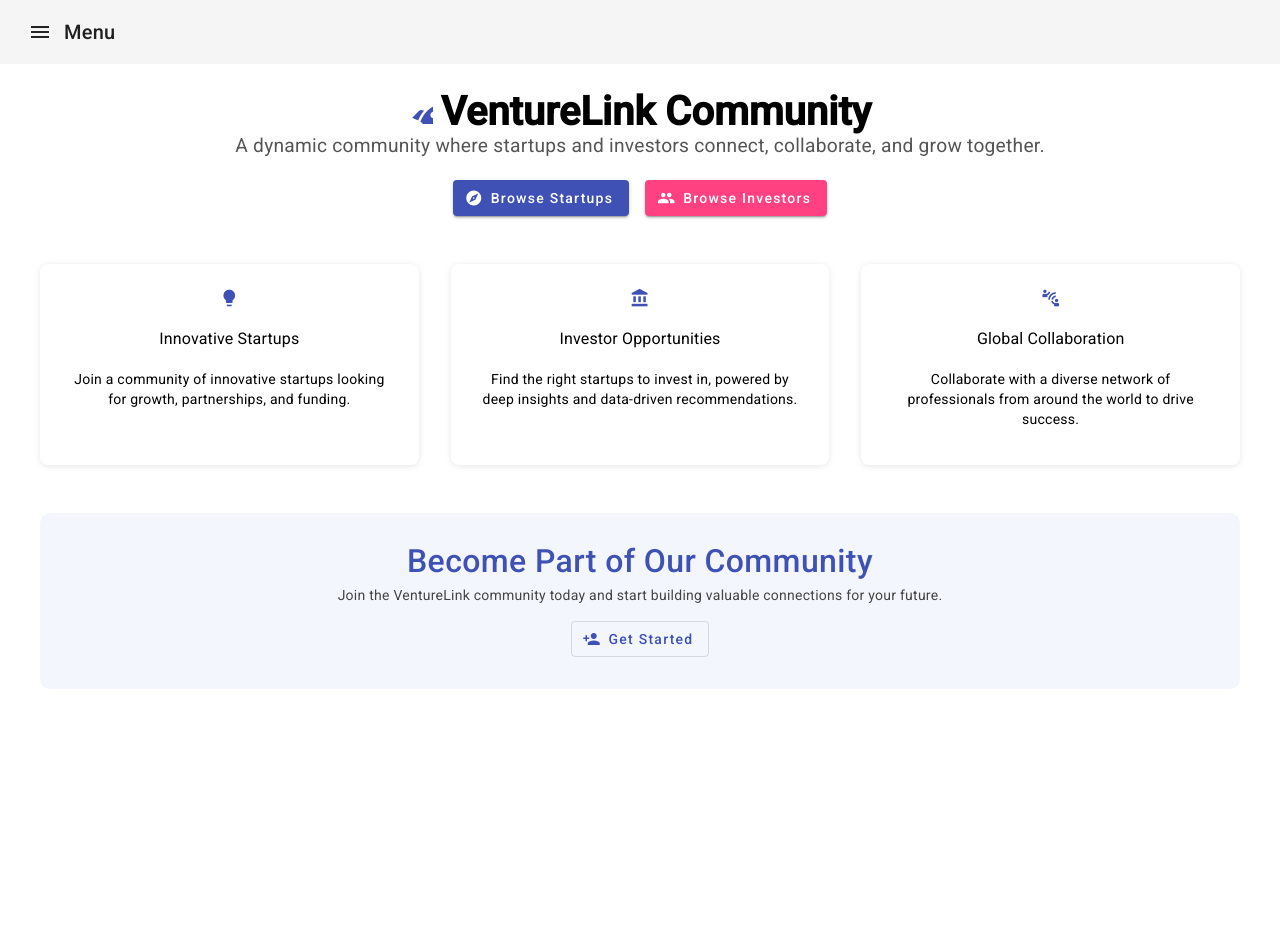
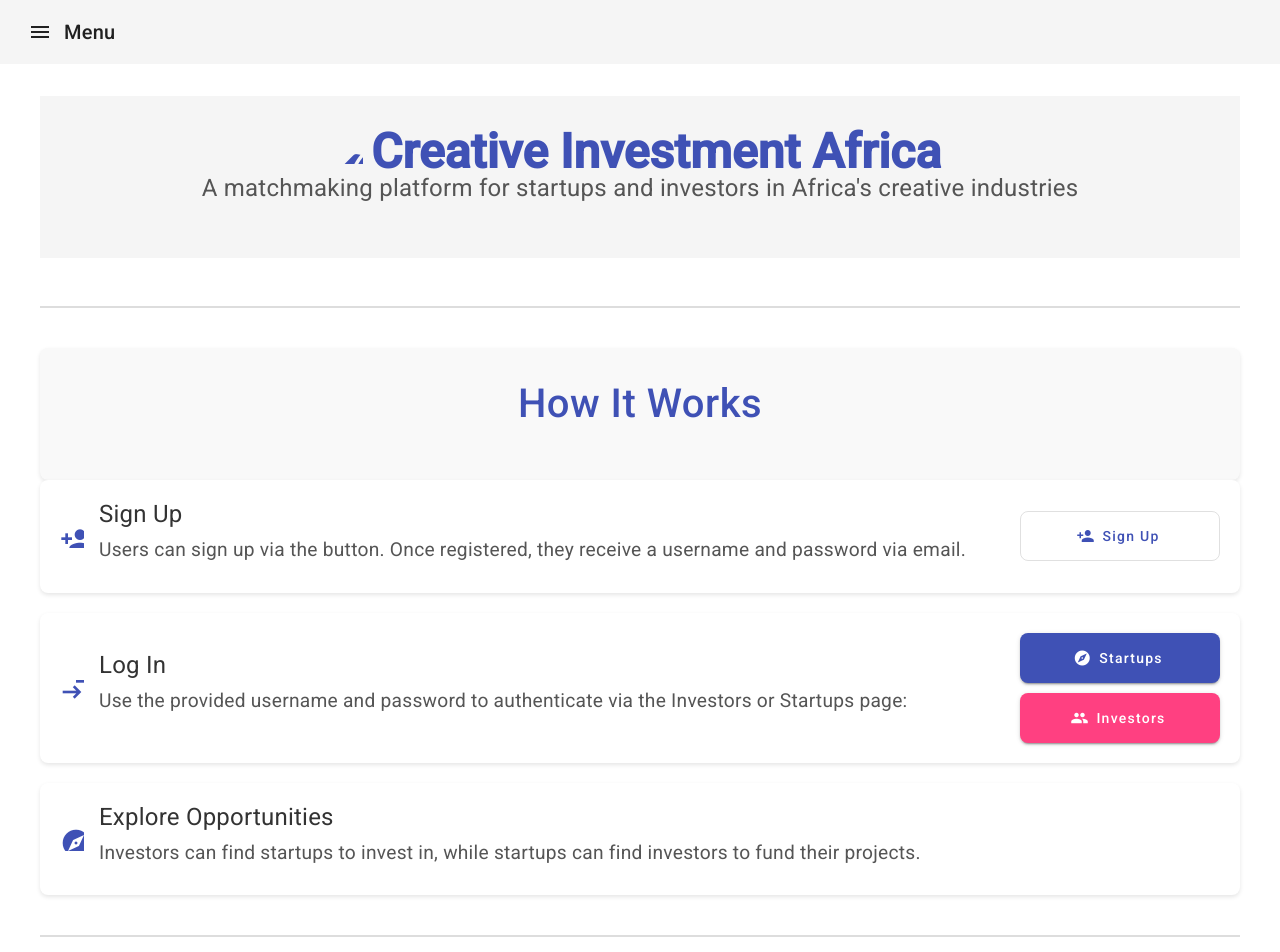
Before and after one commit to altech34503/StInv, an Angular app: page / in a window 1280 px wide. Shown: the top 952 px of the page. Before the commit the page ends 800 px from the top, so only its background shows below. Built offline with nearby package versions, Linux system fonts and the light colour scheme.

Commit message:
Homepage aesthetic changes

```diff
--- a/src/app/homepage/homepage.component.html
+++ b/src/app/homepage/homepage.component.html
@@ -1,64 +1,88 @@
 <div class="homepage-container">
   <!-- Header Section -->
-  <section class="hero">
-    <h1 class="headline">
-      <mat-icon class="icon-large">rocket_launch</mat-icon>
-      VentureLink Community
+  <section class="hero" style="background-color: #f5f5f5; padding: 40px 20px; text-align: center;">
+    <h1 class="headline" style="font-size: 3rem; color: #3f51b5; margin-bottom: 10px;">
+      <mat-icon class="icon-large" style="font-size: 3.5rem; vertical-align: middle;">rocket_launch</mat-icon>
+      Creative Investment Africa
     </h1>
-    <p class="subtitle">
-      A dynamic community where startups and investors connect, collaborate, and
-      grow together.
+    <p class="subtitle" style="font-size: 1.5rem; color: #555; margin-bottom: 20px;">
+      A matchmaking platform for startups and investors in Africa's creative industries
     </p>
-    <div class="hero-buttons">
-      <button mat-raised-button color="primary" routerLink="/startup">
-        <mat-icon>explore</mat-icon>
-        Browse Startups
-      </button>
-      <button mat-raised-button color="accent" routerLink="/investor">
-        <mat-icon>group</mat-icon>
-        Browse Investors
+  </section>
+
+  <!-- Divider -->
+  <hr style="border: none; height: 2px; background-color: #ddd; margin: 40px 0;" />
+
+  <!-- How It Works Section -->
+  <section class="container py-4" style="padding: 40px 20px; background-color: #f9f9f9; border-radius: 8px; box-shadow: 0 2px 4px rgba(0, 0, 0, 0.1);">
+    <h2 class="text-center mb-4" style="font-size: 2.5rem; color: #3f51b5; margin-bottom: 20px;">
+      How It Works
+    </h2>
+  </section>
+
+  <!-- Step 1: Sign Up -->
+  <section class="step-section" style="padding: 20px; background-color: #ffffff; border-radius: 8px; margin-bottom: 20px; box-shadow: 0 2px 4px rgba(0, 0, 0, 0.1);">
+    <div style="display: flex; align-items: center; gap: 15px;">
+      <mat-icon style="font-size: 2rem; color: #3f51b5;">person_add</mat-icon>
+      <div>
+        <h3 style="font-size: 1.5rem; color: #333; margin: 0;">Sign Up</h3>
+        <p style="font-size: 1.2rem; line-height: 1.8; color: #555; margin: 5px 0;">
+          Users can sign up via the button. Once registered, they receive a username and password via email.
+        </p>
+      </div>
+      <button mat-stroked-button color="primary" routerLink="/newmember" style="width: 200px; height: 50px; border-radius: 8px; margin-left: auto;">
+        <mat-icon>person_add</mat-icon>
+        Sign Up
       </button>
     </div>
   </section>
 
-  <!-- Feature Highlights -->
-  <section class="features">
-    <div class="feature-card">
-      <mat-icon class="feature-icon">lightbulb</mat-icon>
-      <h3>Innovative Startups</h3>
-      <p>
-        Join a community of innovative startups looking for growth,
-        partnerships, and funding.
-      </p>
-    </div>
-    <div class="feature-card">
-      <mat-icon class="feature-icon">account_balance</mat-icon>
-      <h3>Investor Opportunities</h3>
-      <p>
-        Find the right startups to invest in, powered by deep insights and
-        data-driven recommendations.
-      </p>
-    </div>
-    <div class="feature-card">
-      <mat-icon class="feature-icon">connect_without_contact</mat-icon>
-      <h3>Global Collaboration</h3>
-      <p>
-        Collaborate with a diverse network of professionals from around the
-        world to drive success.
-      </p>
+  <!-- Step 2: Log In -->
+  <section class="step-section" style="padding: 20px; background-color: #ffffff; border-radius: 8px; margin-bottom: 20px; box-shadow: 0 2px 4px rgba(0, 0, 0, 0.1);">
+    <div style="display: flex; align-items: center; gap: 15px;">
+      <mat-icon style="font-size: 2rem; color: #3f51b5;">login</mat-icon>
+      <div>
+        <h3 style="font-size: 1.5rem; color: #333; margin: 0;">Log In</h3>
+        <p style="font-size: 1.2rem; line-height: 1.8; color: #555; margin: 5px 0;">
+          Use the provided username and password to authenticate via the Investors or Startups page:
+        </p>
+      </div>
+      <div style="display: flex; flex-direction: column; gap: 10px; margin-left: auto;">
+        <button mat-raised-button color="primary" routerLink="/startup" style="width: 200px; height: 50px; border-radius: 8px;">
+          <mat-icon>explore</mat-icon>
+          Startups
+        </button>
+        <button mat-raised-button color="accent" routerLink="/investor" style="width: 200px; height: 50px; border-radius: 8px;">
+          <mat-icon>group</mat-icon>
+          Investors
+        </button>
+      </div>
     </div>
   </section>
 
-  <!-- Call to Action -->
-  <section class="cta">
-    <h2>Become Part of Our Community</h2>
-    <p>
-      Join the VentureLink community today and start building valuable
-      connections for your future.
+  <!-- Step 3: Explore Opportunities -->
+  <section class="step-section" style="padding: 20px; background-color: #ffffff; border-radius: 8px; margin-bottom: 20px; box-shadow: 0 2px 4px rgba(0, 0, 0, 0.1);">
+    <div style="display: flex; align-items: center; gap: 15px;">
+      <mat-icon style="font-size: 2rem; color: #3f51b5;">explore</mat-icon>
+      <div>
+        <h3 style="font-size: 1.5rem; color: #333; margin: 0;">Explore Opportunities</h3>
+        <p style="font-size: 1.2rem; line-height: 1.8; color: #555; margin: 5px 0;">
+          Investors can find startups to invest in, while startups can find investors to fund their projects.
+        </p>
+      </div>
+    </div>
+  </section>
+
+  <!-- Divider -->
+  <hr style="border: none; height: 2px; background-color: #ddd; margin: 40px 0;" />
+
+  <!-- Footer Section -->
+  <footer style="background-color: #f5f5f5; padding: 20px; text-align: center; font-size: 0.9rem; color: #555; border-top: 1px solid #ddd;">
+    <p style="margin: 5px 0;">&copy; 2025 Creative Investment Africa. All rights reserved.</p>
+    <p style="margin: 5px 0;">Creative Investment Africa is a registered entity under Example Inc.</p>
+    <p style="margin: 5px 0;">
+      <a href="/terms" style="color: #3f51b5; text-decoration: none;">Terms of Service</a> |
+      <a href="/privacy" style="color: #3f51b5; text-decoration: none;">Privacy Policy</a>
     </p>
-    <button mat-stroked-button color="primary" routerLink="/newmember">
-      <mat-icon>person_add</mat-icon>
-      Get Started
-    </button>
-  </section>
+  </footer>
 </div>
```
